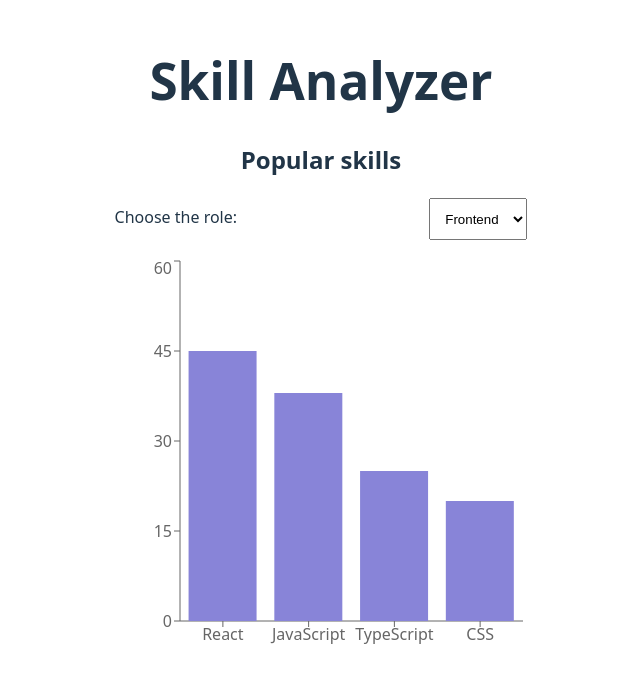
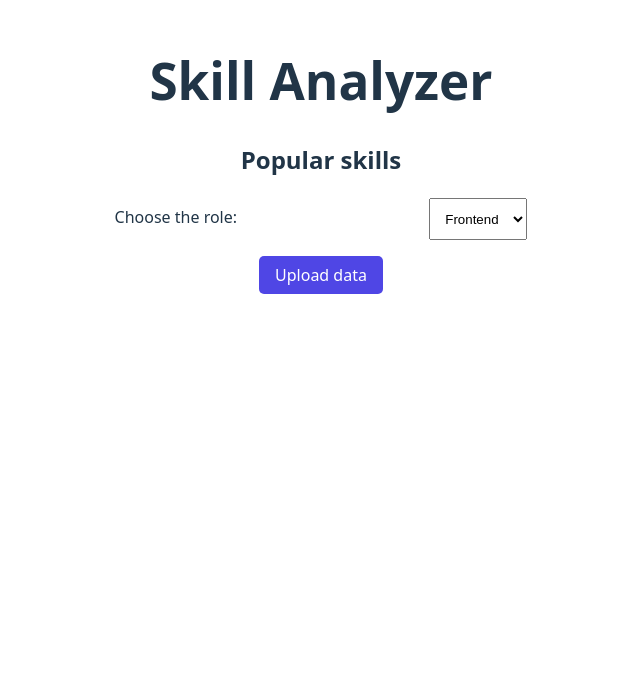
Before and after one commit to xtinabru/skill-analyzer, a React (Vite) app: page / in a window 1280 px wide. Shown: the part 120-802 px from the top of the page, without its empty margins (319-959 px from the left). Built offline with nearby package versions, Linux system fonts and the light colour scheme.

Commit message:
feat: add manual data loading with button and loading state

```diff
--- a/src/components/SkillsChart.jsx
+++ b/src/components/SkillsChart.jsx
@@ -23,14 +23,39 @@ export default function SkillsChart() {
     <option value="devops">DevOps</option>
   </select>
 </label>
+<button
+  onClick={() => {
+    setIsLoading(true);
+    setTimeout(() => {
+      setLoadedData(skillsByRole[selectedRole]);
+      setIsLoading(false);
+    }, 1000);
+  }}
+  style={{
+    padding: '0.5rem 1rem',
+    marginBottom: '1rem',
+    backgroundColor: '#4f46e5',
+    color: 'white',
+    border: 'none',
+    borderRadius: '5px',
+    cursor: 'pointer'
+  }}
+>
+  Upload data
+</button>
+     {isLoading ? (
+  <p>Loading..</p>
+) : (
   <ResponsiveContainer>
-        <BarChart data={skillsByRole[selectedRole]}>
+    <BarChart data={loadedData}>
       <XAxis dataKey="skill" />
       <YAxis />
       <Tooltip />
       <Bar dataKey="count" fill="#8884d8" />
     </BarChart>
   </ResponsiveContainer>
+)}
+
     </div>
   );
 }
```
Lines whose indentation alone changed are shown as unchanged.
